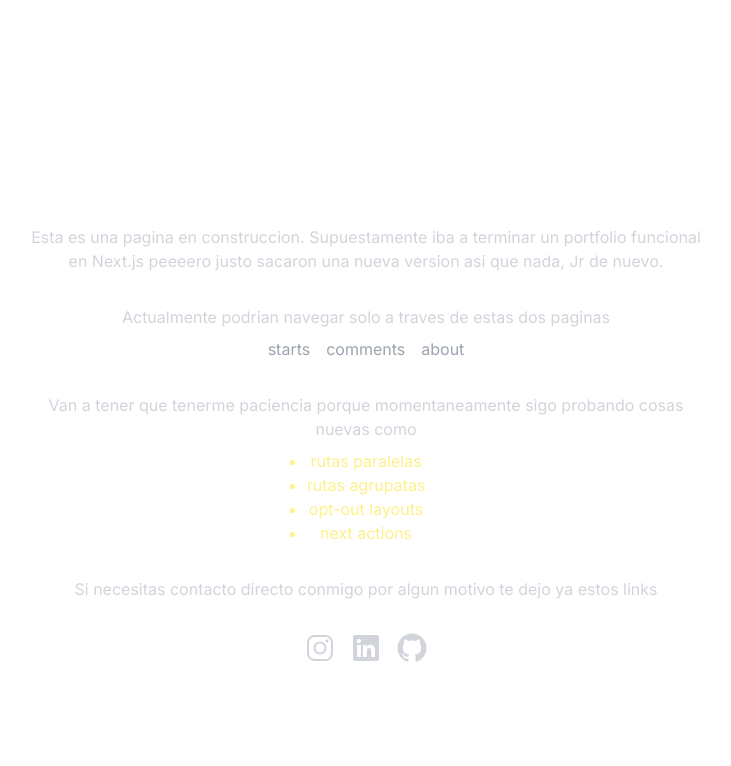
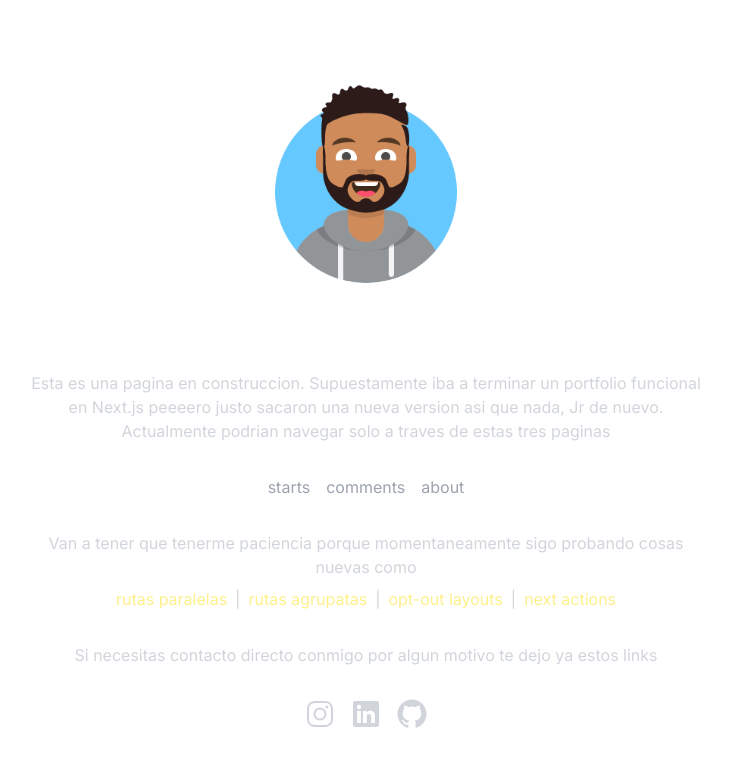
Before and after one commit to HoracioGutierrez/test-next-new, a Next.js app: page / in a window 1280 px wide. Shown: the top 766 px of the page, without its empty margins (274-1005 px from the left). Built offline with nearby package versions, Linux system fonts and the light colour scheme.

Commit message:
Add avatar picture and refactor landing

```diff
--- a/src/app/(home)/page.tsx
+++ b/src/app/(home)/page.tsx
@@ -1,22 +1,24 @@
 import { InstagramLogoIcon, LinkedInLogoIcon, GitHubLogoIcon } from "@radix-ui/react-icons"
 import NavigationBar from "../(components)/NavigationBar"
+import Image from 'next/image';
+import Avatar from "../(assets)/avatar.png"
 
 
 export default function Home() {
   return (
     <>
+      <Image src={Avatar} alt="Horacio Gutierrez Avatar" width={200} height={200} className="rounded-full mx-auto" />
       <h1 className="text-4xl font-bold text-white mb-12">Bienvenido!</h1>
       <div className="max-w-2xl mx-auto text-center">
-        <p className="text-gray-300 mb-8">Esta es una pagina en construccion. Supuestamente iba a terminar un portfolio funcional en Next.js peeeero justo sacaron una nueva version asi que nada, Jr de nuevo.</p>
-        <p className="text-gray-300 mb-2" >Actualmente podrian navegar solo a traves de estas dos paginas</p>
+        <p className="text-gray-300 mb-8">Esta es una pagina en construccion. Supuestamente iba a terminar un portfolio funcional en Next.js peeeero justo sacaron una nueva version asi que nada, Jr de nuevo. Actualmente podrian navegar solo a traves de estas tres paginas</p>
         <div className="flex justify-center mb-8">
-          <NavigationBar/>
+          <NavigationBar />
         </div>
         <p className="text-gray-300 mb-2">Van a tener que tenerme paciencia porque momentaneamente sigo probando cosas nuevas como</p>
-        <ul className="text-yellow-200 mb-8 list-disc w-fit m-auto">
-          <li>rutas paralelas</li>
-          <li>rutas agrupatas</li>
-          <li>opt-out layouts</li>
+        <ul className="text-yellow-200 mb-8 w-fit m-auto flex">
+          <li>rutas paralelas<span className="text-gray-300 mx-2">|</span></li>
+          <li>rutas agrupatas<span className="text-gray-300 mx-2">|</span></li>
+          <li>opt-out layouts<span className="text-gray-300 mx-2">|</span></li>
           <li>next actions</li>
         </ul>
         <p className="text-gray-300 mb-8">Si necesitas contacto directo conmigo por algun motivo te dejo ya estos links</p>
```
Also changed, not shown: src/app/(assets)/avatar.png (added).
